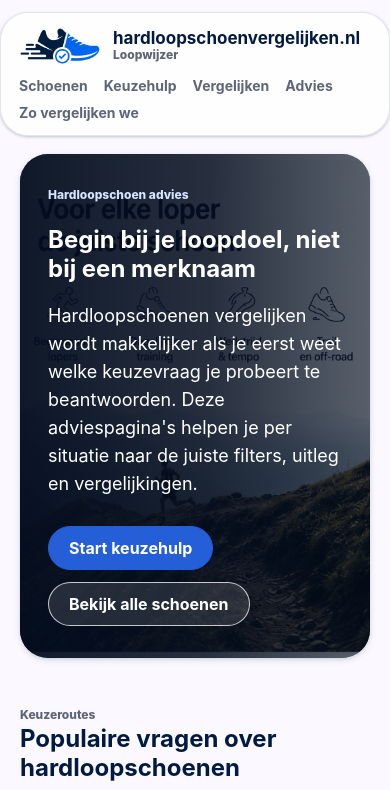
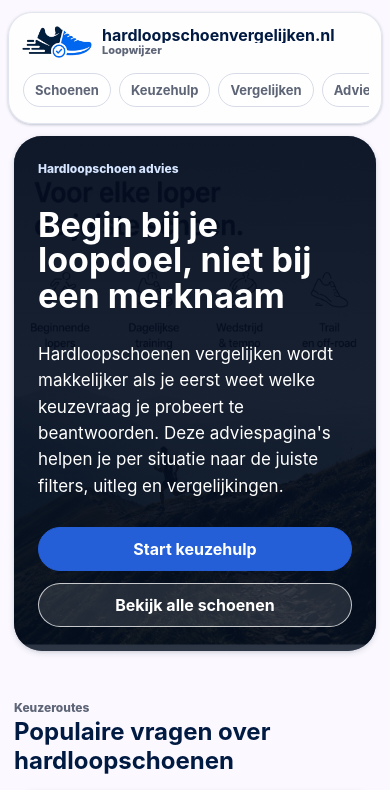
Before and after one commit to EdwinZavi/hardloopschoenvergelijken, a Next.js app: page /advies in a window 390 px wide. Shown: the top 790 px of the page. Built offline with nearby package versions, Linux system fonts and the light colour scheme.

Commit message:
Improve mobile responsive layout

```diff
--- a/src/app/globals.css
+++ b/src/app/globals.css
@@ -56,12 +56,17 @@
   box-sizing: border-box;
 }
 
+html {
+  overflow-x: hidden;
+}
+
 body {
   margin: 0;
   background: var(--bg);
   color: var(--ink);
   font-family: "Atkinson Hyperlegible", "Inter", "Source Sans 3", Arial, Helvetica, sans-serif;
   font-size: 16px;
+  overflow-x: hidden;
 }
 
 @keyframes pageFadeUp {
@@ -2337,6 +2342,14 @@ main > .lead,
   overflow-x: auto;
 }
 
+.mobile-scroll-hint {
+  color: var(--muted);
+  display: none;
+  font-size: 13px;
+  font-weight: 800;
+  margin: -6px 0 10px;
+}
+
 .comparison-table {
   border-collapse: collapse;
   min-width: 860px;
@@ -2362,6 +2375,7 @@ main > .lead,
 
 .comparison-table thead th:first-child,
 .comparison-table tbody th {
+  background: var(--surface-muted);
   left: 0;
   min-width: 170px;
   position: sticky;
@@ -3427,7 +3441,7 @@ main > .lead,
   .comparison-table thead th:first-child,
   .comparison-table tbody th {
     min-width: 128px;
-    position: static;
+    position: sticky;
   }
 
   .helper-actions,
@@ -3472,7 +3486,7 @@ main > .lead,
   .home-hero {
     gap: 24px;
     min-height: 0;
-    padding: 16px 0 28px;
+    padding: 28px;
   }
 
   .home-hero h1 {
@@ -3518,6 +3532,242 @@ main > .lead,
   .admin-hero h1,
   .admin-login-panel h1 {
     font-size: 36px;
+  }
+}
+
+@media (max-width: 560px) {
+  main {
+    padding: 12px 14px 48px;
+  }
+
+  .site-header,
+  .site-footer {
+    border-radius: 24px;
+    gap: 12px;
+    margin-left: 8px;
+    margin-right: 8px;
+    padding: 12px;
+  }
+
+  .brand-logo {
+    gap: 9px;
+    max-width: 100%;
+  }
+
+  .brand-mark {
+    height: 34px;
+    width: 72px;
+  }
+
+  .brand-wordmark {
+    min-width: 0;
+  }
+
+  .brand-wordmark strong {
+    display: block;
+    font-size: 16px;
+    max-width: 250px;
+    overflow: hidden;
+    text-overflow: ellipsis;
+    white-space: nowrap;
+  }
+
+  .brand-wordmark span {
+    font-size: 11px;
+  }
+
+  .site-header nav {
+    -webkit-overflow-scrolling: touch;
+    align-self: stretch;
+    display: flex;
+    flex-wrap: nowrap;
+    gap: 8px;
+    max-width: 100%;
+    min-width: 0;
+    overflow-x: auto;
+    padding: 2px 2px 4px;
+    scrollbar-width: none;
+    width: 100%;
+  }
+
+  .site-header nav::-webkit-scrollbar {
+    display: none;
+  }
+
+  .site-header nav a {
+    background: var(--surface);
+    border: 1px solid var(--line);
+    border-radius: 999px;
+    flex: 0 0 auto;
+    font-size: 13px;
+    padding: 8px 11px;
+  }
+
+  .site-footer nav {
+    display: grid;
+    gap: 10px;
+    grid-template-columns: repeat(2, minmax(0, 1fr));
+    width: 100%;
+  }
+
+  .site-footer nav a {
+    white-space: normal;
+  }
+
+  .home-hero,
+  .image-hero,
+  .page-hero-with-visual.image-hero,
+  .intent-hero.image-hero,
+  .compare-picker-hero.image-hero,
+  .compare-result-hero.image-hero {
+    border-radius: 28px;
+    margin-bottom: 18px;
+    min-height: 0;
+    padding: 24px;
+  }
+
+  .home-hero::before,
+  .image-hero::before {
+    opacity: 0.38;
+  }
+
+  .home-hero::after,
+  .image-hero::after {
+    background: linear-gradient(180deg, rgba(4, 13, 31, 0.88) 0%, rgba(4, 13, 31, 0.76) 62%, rgba(4, 13, 31, 0.58) 100%);
+  }
+
+  .home-hero h1,
+  .image-hero h1,
+  .image-hero h2,
+  .compare-picker-hero h1,
+  .compare-result-hero h1,
+  .page-hero-with-visual h1,
+  .intent-hero h1 {
+    font-size: 34px;
+    line-height: 1.04;
+  }
+
+  .home-hero .lead,
+  .image-hero .lead,
+  .lead {
+    font-size: 17px;
+  }
+
+  .home-trust-line {
+    gap: 8px;
+    margin-top: 24px;
+  }
+
+  .actions {
+    align-items: stretch;
+    display: grid;
+  }
+
+  .button,
+  .compare-link {
+    justify-content: center;
+    min-height: 44px;
+    text-align: center;
+  }
+
+  .filter-panel,
+  .product-card,
+  .panel,
+  .method-strip,
+  .result-toolbar,
+  .compare-tray,
+  .compare-selection-bar {
+    border-radius: 20px;
+  }
+
+  .filter-panel {
+    padding: 14px;
+  }
+
+  .filter-form {
+    gap: 12px;
+  }
+
+  .result-toolbar {
+    align-items: flex-start;
+    flex-direction: column;
+  }
+
+  .card-footer {
+    align-items: stretch;
+    display: grid;
+    gap: 8px;
+  }
+
+  .card-footer span {
+    white-space: normal;
+  }
+
+  .card-footer a {
+    border: 1px solid var(--line);
+    border-radius: 999px;
+    padding: 9px 12px;
+    text-align: center;
+    text-decoration: none;
+  }
+
+  .spec-grid {
+    gap: 12px;
+  }
+
+  .option-card {
+    min-height: 0;
+    padding: 13px 14px;
+  }
+
+  .helper-actions > span:empty {
+    display: none;
+  }
+
+  .compare-selection-bar {
+    position: sticky;
+    top: 8px;
+    z-index: 5;
+  }
+
+  .compare-selection-bar p,
+  .compare-tray p,
+  .policy-section li {
+    overflow-wrap: anywhere;
+  }
+
+  .mobile-scroll-hint {
+    display: block;
+  }
+
+  .comparison-table {
+    min-width: 620px;
+  }
+
+  .comparison-table th,
+  .comparison-table td {
+    padding: 12px;
+  }
+
+  .comparison-table thead th:first-child,
+  .comparison-table tbody th {
+    min-width: 112px;
+  }
+}
+
+@media (max-width: 380px) {
+  .brand-wordmark strong {
+    max-width: 214px;
+  }
+
+  .home-hero h1,
+  .image-hero h1,
+  .image-hero h2,
+  .compare-picker-hero h1,
+  .compare-result-hero h1,
+  .page-hero-with-visual h1,
+  .intent-hero h1 {
+    font-size: 31px;
   }
 }
 
--- a/src/app/vergelijken/page.tsx
+++ b/src/app/vergelijken/page.tsx
@@ -196,6 +196,7 @@ export default async function ComparePage({ searchParams }: { searchParams: Sear
         </div>
       </section>
 
+      <p className="mobile-scroll-hint">Veeg horizontaal om alle schoenen en kenmerken te vergelijken.</p>
       <section className="comparison-wrap" aria-label="Vergelijkingstabel">
         <table className="comparison-table">
           <thead>
```
